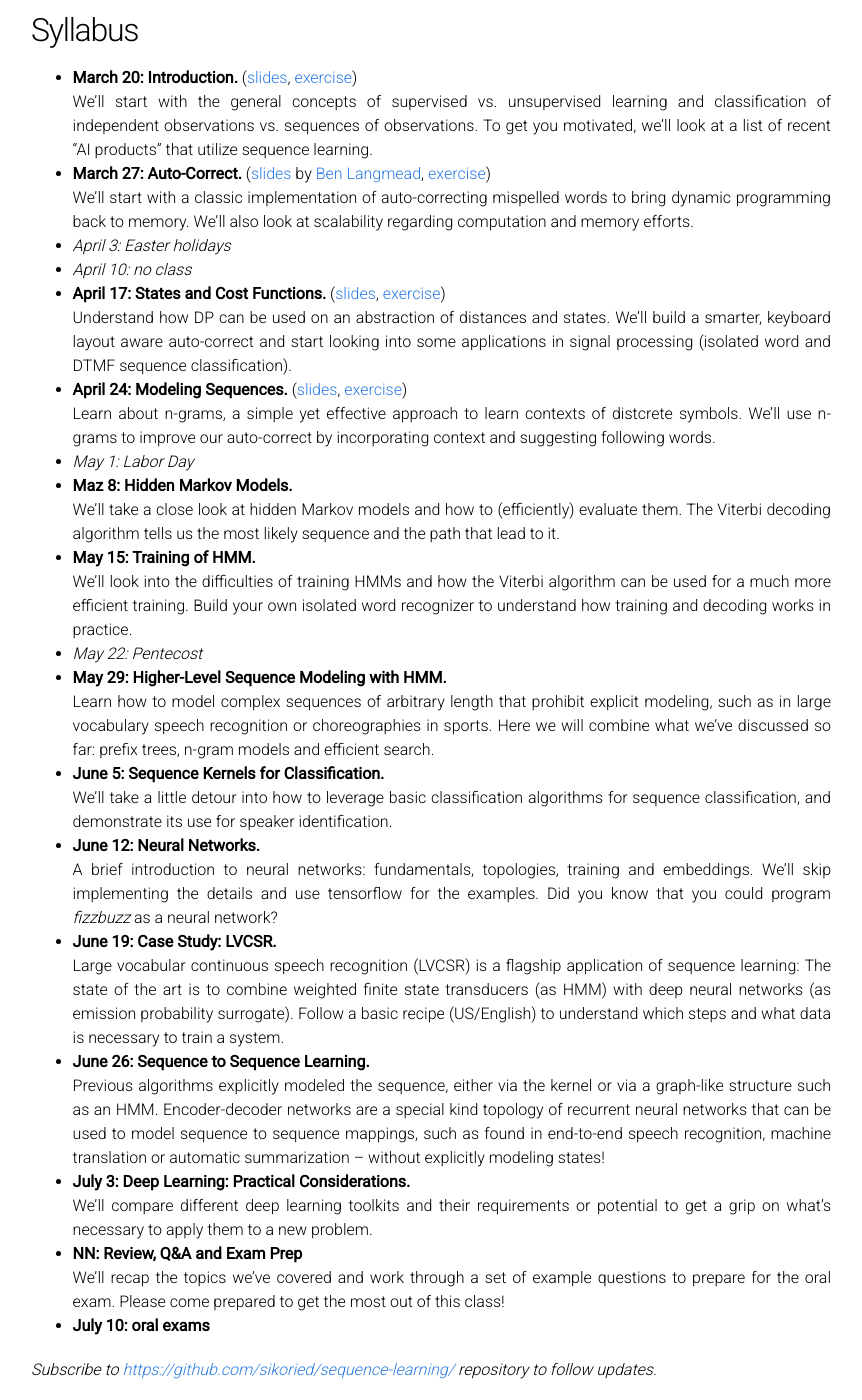
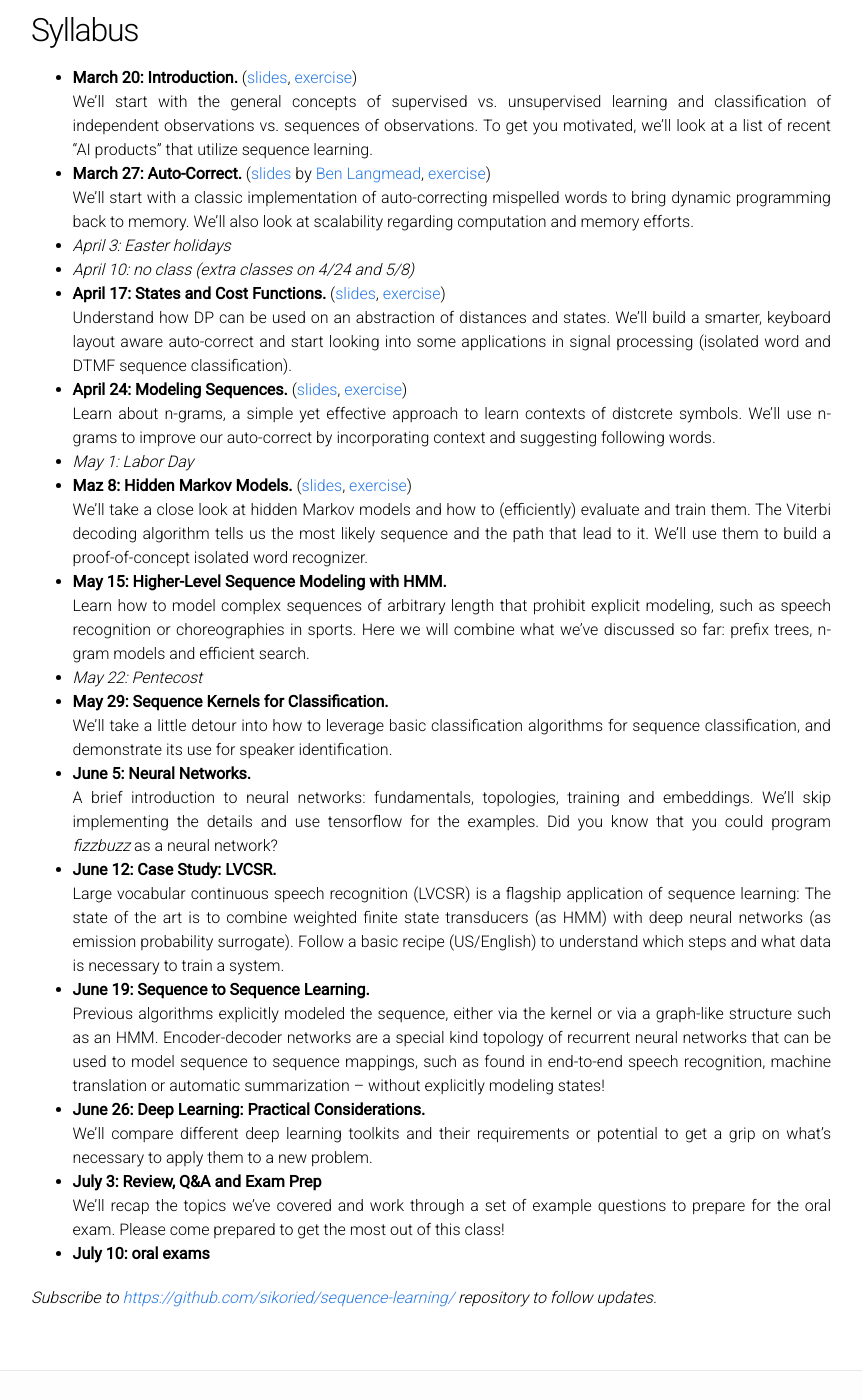
Before and after one commit to sikoried/sequence-learning, a Jekyll site: the page built from Readme.md, in a window 1280 px wide and 1400 px high, scrolled down 835 px. Shown: the whole window, without its empty margins (209-1071 px from the left). Built offline with Jekyll 4.4.1, drawn with Linux system fonts in a browser that asks for light colours; our own code applies the rules of GitHub Pages for plain Markdown files.

Commit message:
initial commit HMMs

```diff
--- a/Readme.md
+++ b/Readme.md
@@ -42,7 +42,7 @@ _Note: Materials will be in English, the lectures/tutorials will be taught in Ge
 
 - _April 3: Easter holidays_
 
-- _April 10: no class_
+- _April 10: no class (extra classes on 4/24 and 5/8)_
 
 - **April 17: States and Cost Functions.** ([slides](02/cost-and-states/slides/), [exercise](02/cost-and-states/))
 
@@ -56,47 +56,43 @@ _Note: Materials will be in English, the lectures/tutorials will be taught in Ge
 
 - _May 1: Labor Day_
 
-- **Maz 8: Hidden Markov Models.**
+- **Maz 8: Hidden Markov Models.** ([slides](04-hmms/hmm.pdf), [exercise](03/hmms/))
 
-	We'll take a close look at hidden Markov models and how to (efficiently) evaluate them.
+	We'll take a close look at hidden Markov models and how to (efficiently) evaluate and train them.
 	The Viterbi decoding algorithm tells us the most likely sequence and the path that lead to it.
+	We'll use them to build a proof-of-concept isolated word recognizer.
 
-- **May 15: Training of HMM.**
+- **May 15: Higher-Level Sequence Modeling with HMM.**
 
-	We'll look into the difficulties of training HMMs and how the Viterbi algorithm can be used for a much more efficient training.
-	Build your own isolated word recognizer to understand how training and decoding works in practice.
+	Learn how to model complex sequences of arbitrary length that prohibit explicit modeling, such as speech recognition or choreographies in sports.
+	Here we will combine what we've discussed so far: prefix trees, n-gram models and efficient search.
 
 - _May 22: Pentecost_
 
-- **May 29: Higher-Level Sequence Modeling with HMM.**
-
-	Learn how to model complex sequences of arbitrary length that prohibit explicit modeling, such as in large vocabulary speech recognition or choreographies in sports.
-	Here we will combine what we've discussed so far: prefix trees, n-gram models and efficient search.
-
-- **June 5: Sequence Kernels for Classification.**
+- **May 29: Sequence Kernels for Classification.**
 
 	We'll take a little detour into how to leverage basic classification algorithms for sequence classification, and demonstrate its use for speaker identification.
 
-- **June 12: Neural Networks.**
+- **June 5: Neural Networks.**
 
 	A brief introduction to neural networks: fundamentals, topologies, training and embeddings.
 	We'll skip implementing the details and use tensorflow for the examples. Did you know that you could program _fizzbuzz_ as a neural network?
 
-- **June 19: Case Study: LVCSR.**
+- **June 12: Case Study: LVCSR.**
 
 	Large vocabular continuous speech recognition (LVCSR) is a flagship application of sequence learning: The state of the art is to combine weighted finite state transducers (as HMM) with deep neural networks (as emission probability surrogate).
 	Follow a basic recipe (US/English) to understand which steps and what data is necessary to train a system.
 
-- **June 26: Sequence to Sequence Learning.**
+- **June 19: Sequence to Sequence Learning.**
 
 	Previous algorithms explicitly modeled the sequence, either via the kernel or via a graph-like structure such as an HMM.
 	Encoder-decoder networks are a special kind topology of recurrent neural networks that can be used to model sequence to sequence mappings, such as found in end-to-end speech recognition, machine translation or automatic summarization -- without explicitly modeling states!
 
-- **July 3: Deep Learning: Practical Considerations.**
+- **June 26: Deep Learning: Practical Considerations.**
 
 	We'll compare different deep learning toolkits and their requirements or potential to get a grip on what's necessary to apply them to a new problem.
 
-- **NN: Review, Q&A and Exam Prep**
+- **July 3: Review, Q&A and Exam Prep**
 
 	We'll recap the topics we've covered and work through a set of example questions to prepare for the oral exam.
 	Please come prepared to get the most out of this class!
```
Also changed, not shown: 04-hmms/hmms.md (added, +8 -0 lines), Remarks.md (+7 -8 lines), 1 other file.
